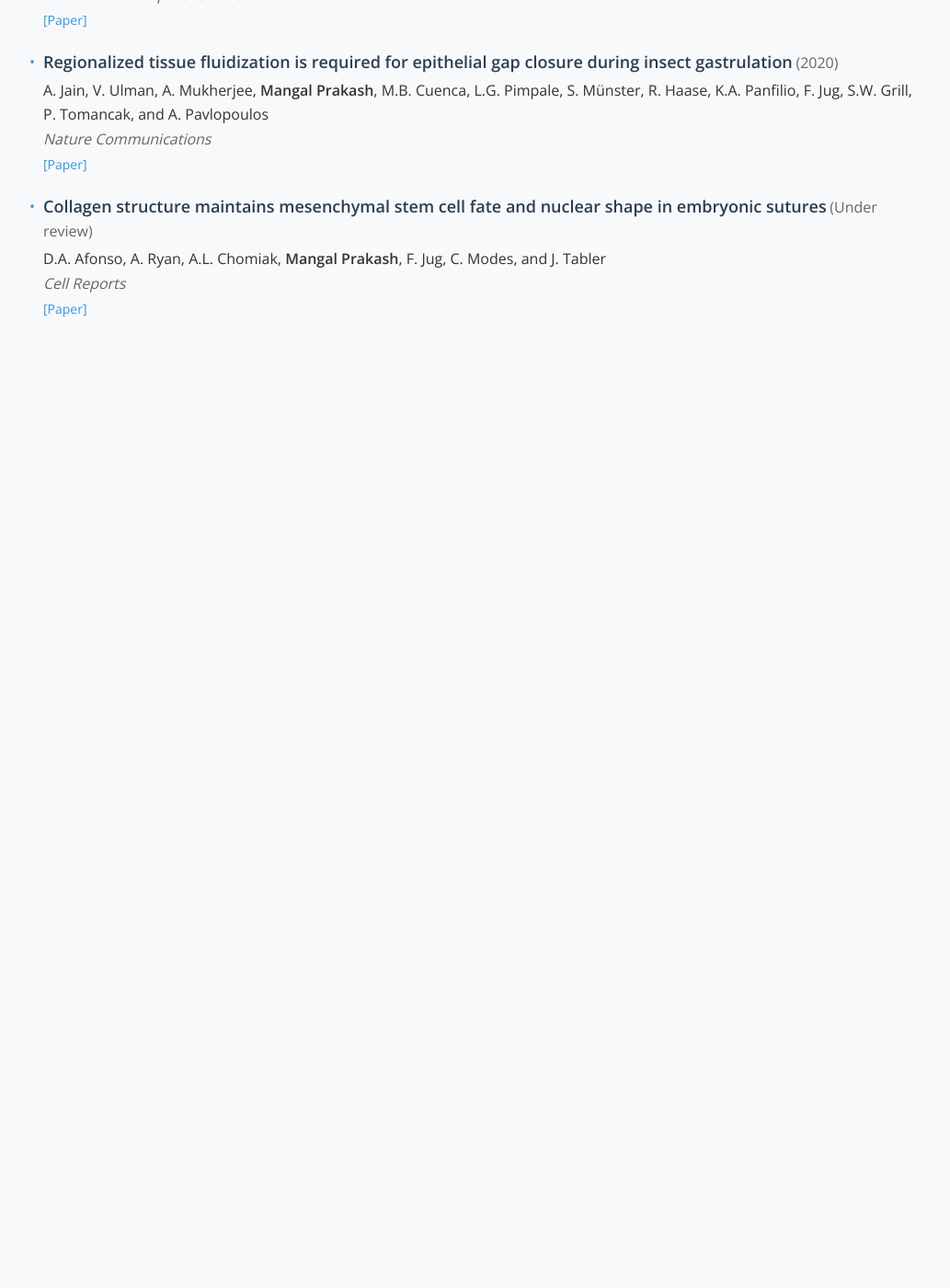
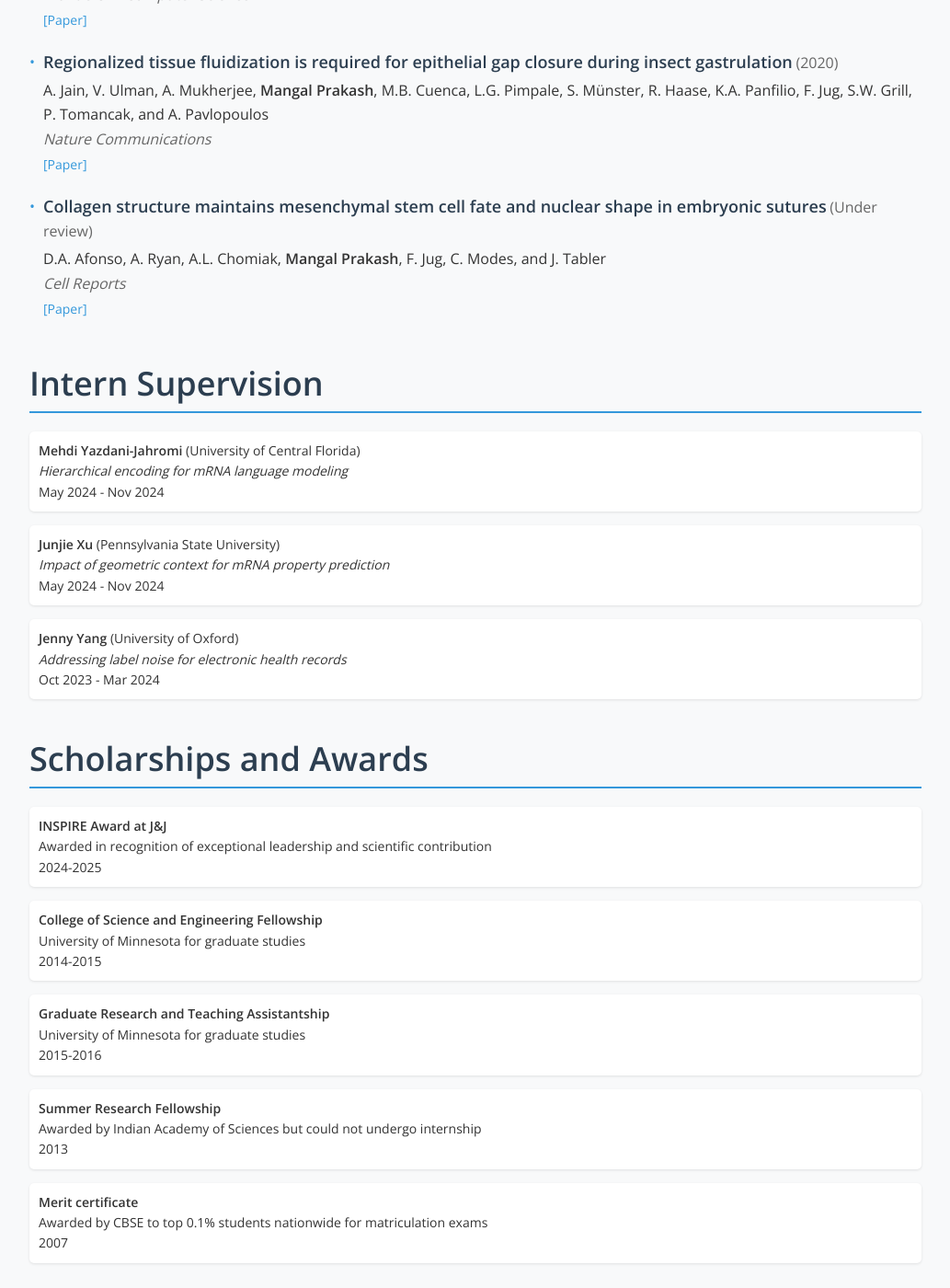
Before and after one commit to mangalp/mangalp.github.io, a Jekyll site: the page built from index.html, in a window 1280 px wide and 1400 px high, scrolled down 3692 px. Shown: the whole window at 92% size, without its empty margins (123-1156 px from the left). Built offline with Jekyll 4.4.1, drawn with Linux system fonts in a browser that asks for light colours; nearby versions of some CDN libraries; before the commit the page ends 4079 px from its top, so only the background shows below that.

Commit message:
Update sections

```diff
--- a/index.html
+++ b/index.html
@@ -207,6 +207,48 @@ layout: default
         </div>
       </div>
     </div>
+
+    <div class="row">
+      <h1 class="whyText">Intern Supervision</h1>
+    </div>
+
+    <div class="row">
+      <ul class="news-list">
+        <li><b>Mehdi Yazdani-Jahromi</b> (University of Central Florida)<br>
+            <i>Hierarchical encoding for mRNA language modeling</i><br>
+            May 2024 - Nov 2024</li>
+        <li><b>Junjie Xu</b> (Pennsylvania State University)<br>
+            <i>Impact of geometric context for mRNA property prediction</i><br>
+            May 2024 - Nov 2024</li>
+        <li><b>Jenny Yang</b> (University of Oxford)<br>
+            <i>Addressing label noise for electronic health records</i><br>
+            Oct 2023 - Mar 2024</li>
+      </ul>
+    </div>
+
+    <div class="row">
+      <h1 class="whyText">Scholarships and Awards</h1>
+    </div>
+
+    <div class="row">
+      <ul class="news-list">
+        <li><b>INSPIRE Award at J&J</b><br>
+            Awarded in recognition of exceptional leadership and scientific contribution<br>
+            2024-2025</li>
+        <li><b>College of Science and Engineering Fellowship</b><br>
+            University of Minnesota for graduate studies<br>
+            2014-2015</li>
+        <li><b>Graduate Research and Teaching Assistantship</b><br>
+            University of Minnesota for graduate studies<br>
+            2015-2016</li>
+        <li><b>Summer Research Fellowship</b><br>
+            Awarded by Indian Academy of Sciences but could not undergo internship<br>
+            2013</li>
+        <li><b>Merit certificate</b><br>
+            Awarded by CBSE to top 0.1% students nationwide for matriculation exams<br>
+            2007</li>
+      </ul>
+    </div>
   </div>
 </div>
 
```
